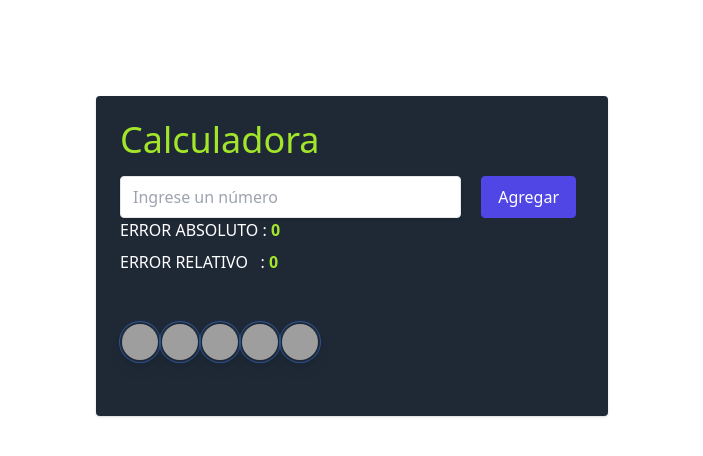
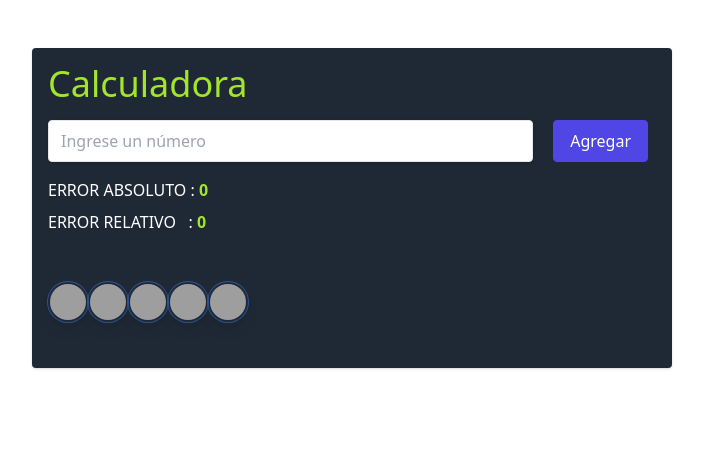
Before and after one commit to andresflorez0799/calculadora, a website: page src/index.html in a window 1280 px wide. Shown: the whole page, without its empty margins (288-991 px from the left). Drawn offline with nearby package versions, Linux system fonts and the light colour scheme; grey boxes are pictures that could not be loaded.

Commit message:
Update styles index.html

```diff
--- a/package.json
+++ b/package.json
@@ -1,8 +1,8 @@
 {
-  "name": "Calculadora",
+  "name": "calculadora",
   "version": "1.0.0",
   "description": "Calculadora de operaciones",
-  "main": "src/index.js",
+  "main": "src/index.html",
   "scripts": {
     "test": "echo \"Error: no test specified\" && exit 1"
   },
--- a/src/index.html
+++ b/src/index.html
@@ -9,9 +9,9 @@
         <link rel="stylesheet" href="style.css" />
     </head>
     <body>
-        <div class="container">
-            <div class="h-100 w-full flex items-center justify-center bg-teal-lightest font-sans mt-20">
-                <div class="bg-green rounded shadow p-6 m-4 w-full lg:w-3/4 lg:max-w-lg">
+        <div class="">
+            <div class="h-100 w-full flex items-center justify-center bg-teal-lightest font-sans mt-8">
+                <div class="bg-green rounded shadow p-4 m-4 w-full lg:w-2/4 lg:max-w">
                     <div class="mb-4">
                         <h1 class="text-3xl md:text-4xl font-medium mb-2">Calculadora</h1>
                         <div class="flex mt-4">
@@ -22,7 +22,7 @@
                                 Editar
                             </button>
                         </div>
-                        <div class="text-1xl md:text-1 text-black-400 font-small mb-2">ERROR ABSOLUTO&nbsp;: <span class="valor" id="error_absoluto"></span></div>
+                        <div class="text-1xl md:text-1 text-black-400 font-small mt-4 mb-2">ERROR ABSOLUTO&nbsp;: <span class="valor" id="error_absoluto"></span></div>
                         <div class="text-1xl md:text-1 text-black-400 font-small mb-2">ERROR RELATIVO &nbsp;&nbsp;: <span class="valor" id="error_relativo"></span></div>
                     </div>
                     <div id="listBox"></div>
```
